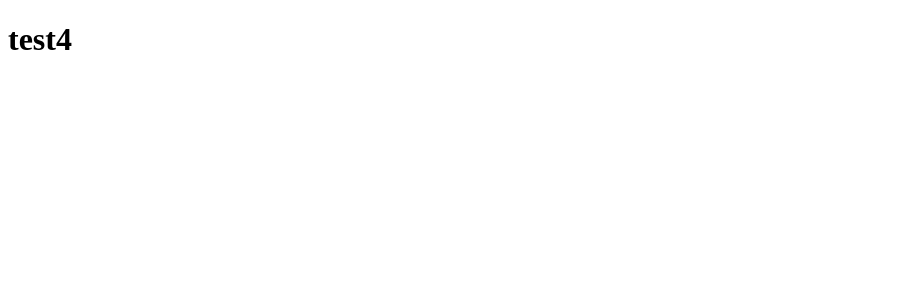
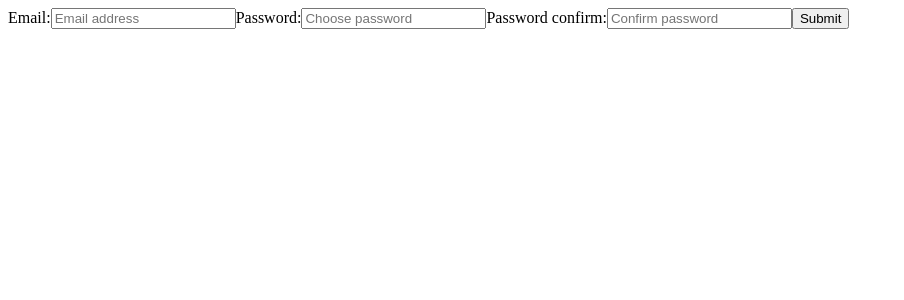
Before and after one commit to sjonner/ts-react-boilerplate, a React app: page / in a window 1280 px wide. Shown: the top 300 px of the page, without its empty margins (0-904 px from the left). Built offline with nearby package versions, Linux system fonts and the light colour scheme.

Commit message:
Set up form and basic validation

```diff
--- /dev/null
+++ b/src/App.tsx
@@ -0,0 +1,87 @@
+import * as React from "react";
+import { useState } from "react";
+
+type AppState = {};
+
+export const App: React.FC = () => {
+  const [email, setEmail] = useState("");
+  const [password, setPassword] = useState("");
+  const [passwordConfirm, setPasswordConfirm] = useState("");
+  const [errors, setErrors] = useState({
+    email: "",
+    password: "",
+    passwordConfirm: "",
+  });
+
+  return (
+    <form
+      noValidate
+      onSubmit={(event: React.FormEvent) => {
+        let emailError = "";
+        let passwordError = "";
+        let confirmError = "";
+
+        if (!email.includes("@")) emailError = "Invalid password";
+        else if (password.length < 7) passwordError = "Password is too short";
+        else if (password !== passwordConfirm)
+          confirmError = "Passwords should match";
+
+        setErrors({
+          email: emailError,
+          password: passwordError,
+          passwordConfirm: confirmError,
+        });
+
+        if (emailError || passwordError || confirmError) event.preventDefault();
+      }}
+    >
+      <label className="Label">
+        <span className="Label-text">Email:</span>
+        <input
+          className="Label-input"
+          type="email"
+          placeholder="Email address"
+          value={email}
+          onChange={(event: React.ChangeEvent<HTMLInputElement>) =>
+            setEmail(event.currentTarget.value)
+          }
+        />
+        {errors.email && <span className="Label-error">{errors.email}</span>}
+      </label>
+
+      <label className="Label">
+        <span className="Label-text">Password:</span>
+        <input
+          className="Label-input"
+          type="password"
+          placeholder="Choose password"
+          value={password}
+          onChange={(event: React.ChangeEvent<HTMLInputElement>) =>
+            setPassword(event.currentTarget.value)
+          }
+        />
+        {errors.password && (
+          <span className="Label-error">{errors.password}</span>
+        )}
+      </label>
+
+      <label className="Label">
+        <span className="Label-text">Password confirm:</span>
+        <input
+          className="Label-input"
+          type="password"
+          placeholder="Confirm password"
+          value={passwordConfirm}
+          onChange={(event: React.ChangeEvent<HTMLInputElement>) =>
+            setPasswordConfirm(event.currentTarget.value)
+          }
+        />
+        {errors.passwordConfirm && (
+          <span className="Label-error">{errors.passwordConfirm}</span>
+        )}
+      </label>
+
+      <button type="submit">Submit</button>
+    </form>
+  );
+};
--- a/src/index.tsx
+++ b/src/index.tsx
@@ -1,7 +1,5 @@
 import * as React from "react";
 import * as ReactDOM from "react-dom";
+import { App } from "./App";
 
-ReactDOM.render(
-  <h1>test4</h1>,
-  document.getElementById("example")
-);
+ReactDOM.render(<App />, document.getElementById("example"));
```
Also changed, not shown: 1 other file (tests, documents, lock files or other folders).
